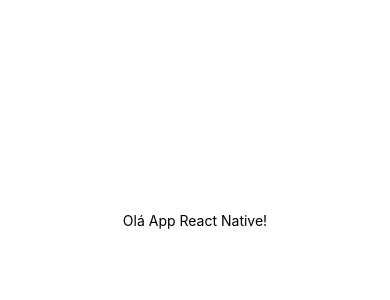
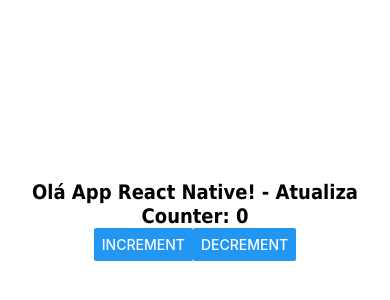
Before and after one commit to hmblopes/CARDMOB, a React Native app in the folder etapa2/app-react-exemplos/: screen / in a window 390 px wide. Shown: the part 202-502 px from the top of the page. Built offline with nearby package versions, Linux system fonts and the light colour scheme.

Commit message:
Exemplo: contador + imagem

```diff
--- a/etapa2/app-react-exemplos/App.js
+++ b/etapa2/app-react-exemplos/App.js
@@ -1,11 +1,29 @@
+import React, { useState } from 'react';
 import { StatusBar } from 'expo-status-bar';
-import { StyleSheet, Text, View } from 'react-native';
+import { StyleSheet, Text, View, Button, Image } from 'react-native';
 
 export default function App() {
+  const [counter, setCounter] = useState(0);
+
+  const incrementCounter = () => {
+    setCounter(counter + 1);
+  };
+
+  const decrementCounter = () => {
+    setCounter(counter - 1);
+  };
+
   return (
     <View style={styles.container}>
-      <Text>Olá App React Native!</Text>
+      <Text style={styles.text}>Olá App React Native! - Atualiza</Text>
+      {/* <Image source={URL:{"https://picsum.photos/200"}}/>  */}
       <StatusBar style="auto" />
+      <Text style={styles.text}>Counter: {counter}</Text>
+
+      <View style={styles.buttonContainer}>
+        <Button title='Increment' onPress={incrementCounter}></Button>
+        <Button title='Decrement' onPress={decrementCounter}></Button>
+      </View>
     </View>
   );
 }
@@ -17,4 +35,12 @@
     alignItems: 'center',
     justifyContent: 'center',
   },
+  text: {
+    fontSize: 20,
+    fontWeight: 'bold',
+    fontFamily: 'tahoma',
+  },
+  buttonContainer: {
+    flexDirection: 'row',
+  }
 });
```
